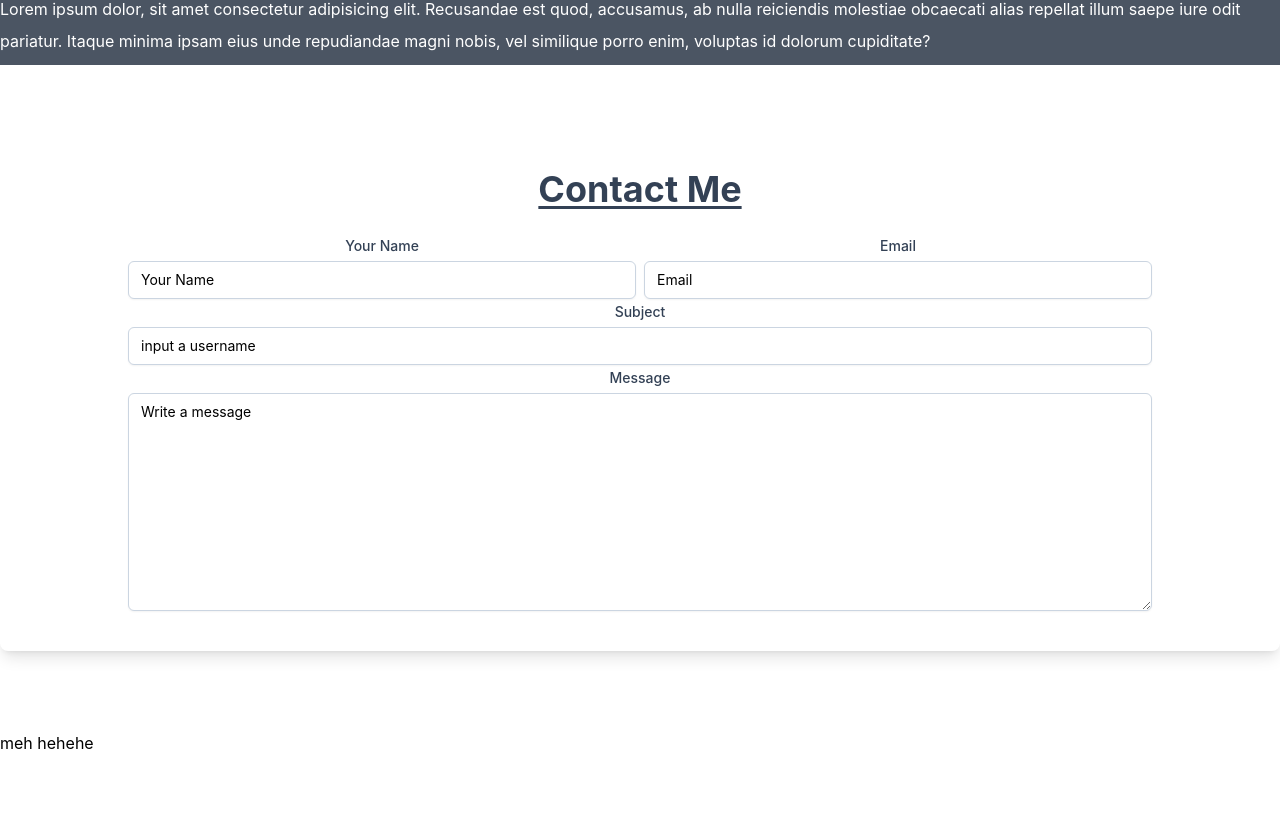
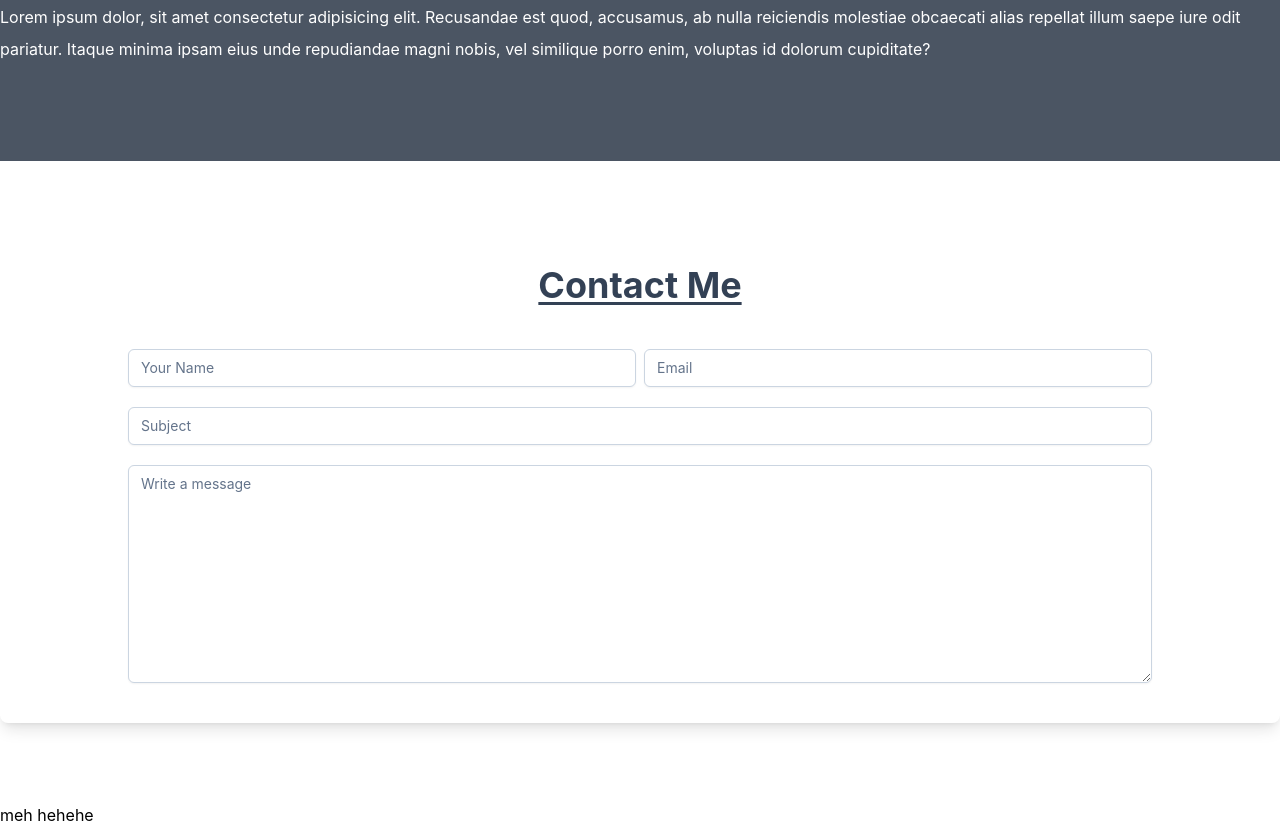
Before and after one commit to eccentricnode/tailwind-test, a Next.js app: page / in a window 1280 px wide. Shown: the part 2347-3174 px from the top of the page. Before the commit the page ends 3102 px from the top, so only its background shows below. Built offline with nearby package versions, Linux system fonts and the light colour scheme.

Commit message:
updated contact form

```diff
--- a/components/Contact.tsx
+++ b/components/Contact.tsx
@@ -1,40 +1,43 @@
 export default function Contact() {
     return(
-        <div className="container my-20 mx-auto text-center">
+        <div className="container my-20 mx-auto ">
             <div className="shadow-lg container rounded-lg py-6 pb-10 px-32">
-            <h2 className="text-4xl text-slate-700 mb-6 font-bold underline underline-offset-4">Contact Me</h2>
+            <h2 className="text-center text-4xl text-slate-700 mb-10 font-bold underline underline-offset-4">Contact Me</h2>
                 <form action="">
                     <div className="flex flex-wrap">
                         <label className="flex-1 mr-2">
-                            <span className=" text-sm font-medium text-slate-700">Your Name</span>
-                            <input type="text" value="Your Name"
-                                className="mt-1 block w-full px-3 py-2 bg-white border border-slate-300 rounded-md text-sm shadow-sm placeholder-slate-400
-                                focus:outline-none focus:border-sky-500 focus:ring-1 focus:ring-sky-500"
+                            <span className=" text-sm font-medium text-slate-700"></span>
+                            <input placeholder="Your Name"
+                                className="mt-1 block w-full px-3 py-2 bg-white border border-slate-300 rounded-md text-sm shadow-sm placeholder-slate-500
+                                focus:outline-none focus:border-sky-500 focus:ring-1 focus:ring-sky-500 hover:drop-shadow"
                             />
                         </label>
                         <label className="flex-1">
-                            <span className=" text-sm font-medium text-slate-700">Email</span>
-                            <input type="text" value="Email"
-                                className="mt-1 block w-full px-3 py-2 bg-white border border-slate-300 rounded-md text-sm shadow-sm placeholder-slate-400
-                                focus:outline-none focus:border-sky-500 focus:ring-1 focus:ring-sky-500"
+                            <span className=" text-sm font-medium text-slate-700"></span>
+                            <input placeholder="Email"
+                                className="mt-1 block w-full px-3 py-2 bg-white border border-slate-300 rounded-md text-sm shadow-sm placeholder-slate-500
+                                focus:outline-none focus:border-sky-500 focus:ring-1 focus:ring-sky-500 hover:drop-shadow"
                             />
                         </label>
                     </div>
+                    <div className="mt-5">
                         <label className="">
-                        <span className=" text-sm font-medium text-slate-700">Subject</span>
-                        <input type="text" value="input a username"
-                            className="mt-1 block w-full px-3 py-2 bg-white border border-slate-300 rounded-md text-sm shadow-sm placeholder-slate-400
-                            focus:outline-none focus:border-sky-500 focus:ring-1 focus:ring-sky-500"
+                        <span className="text-sm font-medium text-slate-700"></span>
+                        <input placeholder="Subject"
+                            className="block w-full px-3 py-2 bg-white border border-slate-300 rounded-md text-sm shadow-sm placeholder-slate-500
+                            focus:outline-none focus:border-sky-500 focus:ring-1 focus:ring-sky-500 hover:drop-shadow"
                             />
                         </label>
-
+                    </div>
+                    <div className="mt-5">
                         <label className="">
-                        <span className=" text-sm font-medium text-slate-700">Message</span>
-                        <textarea value="Write a message" rows={10}
-                            className="mt-1 block w-full px-3 py-2 bg-white border border-slate-300 rounded-md text-sm shadow-sm placeholder-slate-400
-                            focus:outline-none focus:border-sky-500 focus:ring-1 focus:ring-sky-500"
+                            <span className=" mt-3 text-sm font-medium text-slate-700"></span>
+                            <textarea placeholder="Write a message" rows={10}
+                                className="block w-full px-3 py-2 bg-white border border-slate-300 rounded-md text-sm shadow-sm placeholder-slate-500
+                                focus:outline-none focus:border-sky-500 focus:ring-1 focus:ring-sky-500 hover:drop-shadow"
                                 />
                         </label>
+                    </div>
                 </form>
             </div>
         </div>
--- a/components/Layout.tsx
+++ b/components/Layout.tsx
@@ -1,7 +1,7 @@
 import Footer from "./Footer"
 import Navbar from "./Navbar"
 
-export default function Layout({children}) {
+export default function Layout({children} : {children: any}) {
     return(
         <div>
             <Navbar />
--- a/components/Navbar.tsx
+++ b/components/Navbar.tsx
@@ -4,7 +4,7 @@ import React, { useState, useEffect } from "react";
 export default function Navbar() {
   const [isActive, setActive] = useState("false");
   const handleToggle = () => {
-    setActive(!isActive);
+    setActive(isActive);
   };
 
   const [scrollPosition, setScrollPosition] = useState(0);
--- a/pages/index.tsx
+++ b/pages/index.tsx
@@ -36,9 +36,9 @@ const Home: NextPage = () => {
           <p className='py-10 px-4'>Lorem ipsum dolor sit amet consectetur adipisicing elit. Iste ad quos, sunt illum voluptate obcaecati inventore suscipit in eveniet consequatur nulla aut quae ipsa fugit unde dolor facere. Asperiores voluptate, nostrum dolorem veritatis voluptatibus obcaecati culpa minima amet vero minus nam voluptas quidem tempore fugiat iusto enim quas eius tenetur!</p>
         </div>
       </div>
-      <div className='bg-gray-600 text-white py-2'>
+      <div className='bg-gray-600 text-white py-24'>
         <div className='container leading-loose mx-auto'>
-          <p className='py-10 px-4'>Lorem ipsum dolor sit amet consectetur adipisicing elit. Iste ad quos, sunt illum voluptate obcaecati inventore suscipit in eveniet consequatur nulla aut quae ipsa fugit unde dolor facere. Asperiores voluptate, nostrum dolorem veritatis voluptatibus obcaecati culpa minima amet vero minus nam voluptas quidem tempore fugiat iusto enim quas eius tenetur!</p>
+          <p className=' px-4'>Lorem ipsum dolor sit amet consectetur adipisicing elit. Iste ad quos, sunt illum voluptate obcaecati inventore suscipit in eveniet consequatur nulla aut quae ipsa fugit unde dolor facere. Asperiores voluptate, nostrum dolorem veritatis voluptatibus obcaecati culpa minima amet vero minus nam voluptas quidem tempore fugiat iusto enim quas eius tenetur!</p>
           <p className='py-10 px-4'>Lorem ipsum dolor sit amet consectetur adipisicing elit. Iste ad quos, sunt illum voluptate obcaecati inventore suscipit in eveniet consequatur nulla aut quae ipsa fugit unde dolor facere. Asperiores voluptate, nostrum dolorem veritatis voluptatibus obcaecati culpa minima amet vero minus nam voluptas quidem tempore fugiat iusto enim quas eius tenetur!</p>
           <p className='py-10 px-4'>Lorem ipsum dolor sit amet consectetur adipisicing elit. Cum rerum aliquam vero est saepe debitis dolorum vitae! Dolore illo odio veniam. Omnis modi quos itaque provident. Officia ex laboriosam odio eveniet, eos, voluptatem ea, accusantium nihil autem perferendis ipsa adipisci rem vitae corrupti ducimus ipsam soluta iusto necessitatibus non ad veniam harum molestias. Nemo distinctio, quasi assumenda laborum dicta dolore incidunt, explicabo aliquam ipsa praesentium eos ullam sed molestiae repellat reprehenderit neque. Sed minima enim veritatis tempora laudantium beatae, non in ullam. Odio optio quidem pariatur, dolorum tempore totam perspiciatis voluptatem repudiandae maxime debitis dignissimos, dolores obcaecati error quisquam provident.</p>
           <p className='py-10 px-4'>Lorem ipsum dolor sit amet consectetur adipisicing elit. Iste ad quos, sunt illum voluptate obcaecati inventore suscipit in eveniet consequatur nulla aut quae ipsa fugit unde dolor facere. Asperiores voluptate, nostrum dolorem veritatis voluptatibus obcaecati culpa minima amet vero minus nam voluptas quidem tempore fugiat iusto enim quas eius tenetur!</p>
```
Lines whose indentation alone changed are shown as unchanged.
